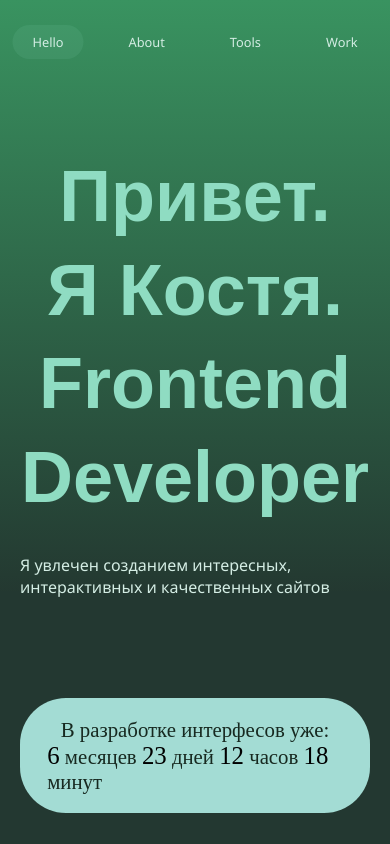
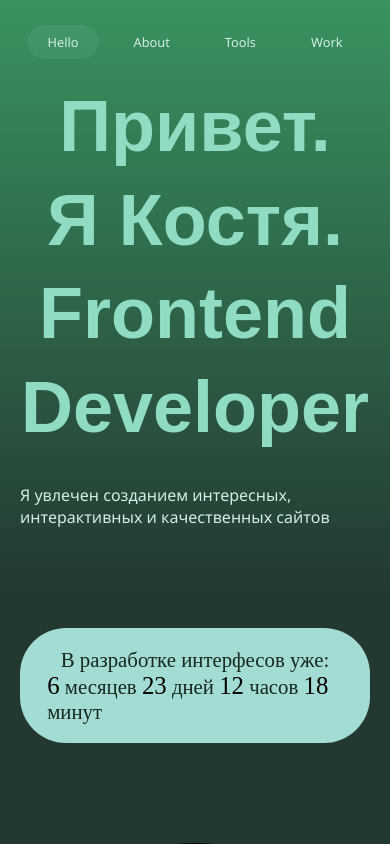
Before and after one commit to kokoan17/portfoliio, a React (Vite) app in the folder portfoliio/: page / in a window 390 px wide. Shown: the top 844 px of the page. Built offline with nearby package versions, Linux system fonts and the light colour scheme.

Commit message:
fix header + top component for mobile version

```diff
--- a/portfoliio/src/components/Header/Header.module.css
+++ b/portfoliio/src/components/Header/Header.module.css
@@ -1,5 +1,5 @@
 .header {
-    font-family: 'Segoe UI', Tahoma, Geneva, Verdana, sans-serif;
+  font-family: "Segoe UI", Tahoma, Geneva, Verdana, sans-serif;
   margin-top: 30px;
   z-index: 999;
   position: fixed;
@@ -13,7 +13,7 @@
 .header.scrolled {
   border-radius: 30px;
   padding: 1rem;
-    background: hsla(158, 23%, 18%, .7);
+  background: hsla(158, 23%, 18%, 0.7);
   backdrop-filter: blur(20px) saturate(1.7);
 }
 
@@ -34,7 +34,7 @@
 }
 
 .nav_item.active {
-    background-color: hsla(160, 52%, 71%, .1);
+  background-color: hsla(160, 52%, 71%, 0.1);
 }
 
 @media (max-width: 1050px) {
@@ -47,4 +47,8 @@
   .nav_item {
     font-size: 0.8rem;
   }
+
+  .nav_items {
+    gap: 15px;
   }
+}
--- a/portfoliio/src/components/Top/Top.module.css
+++ b/portfoliio/src/components/Top/Top.module.css
@@ -67,4 +67,8 @@
   .wordBetween {
     display: block;
   }
+
+  .section_top {
+    padding-top: 80px;
+  }
 }
```
Lines whose indentation alone changed are shown as unchanged.
